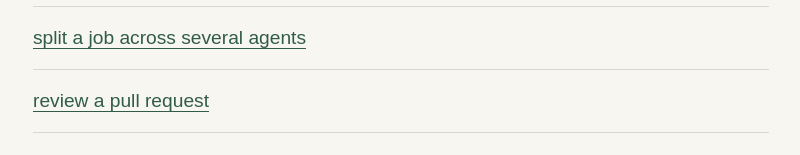
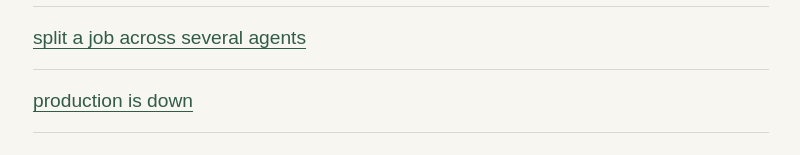
Before and after one commit to kavir10/pickamodel, a Next.js app: page / in a window 1280 px wide. Shown: the part 789-944 px from the top of the page, without its empty margins (239-1039 px from the left). Built offline with nearby package versions, Linux system fonts and the light colour scheme.

Commit message:
Add prod incident job page

```diff
--- a/content/jobs/index.ts
+++ b/content/jobs/index.ts
@@ -5,6 +5,7 @@ import { greenfieldScaffold } from "./greenfield-scaffold";
 import { localVsApi } from "./local-vs-api";
 import { longAutonomousTask } from "./long-autonomous-task";
 import { parallelSubagents } from "./parallel-subagents";
+import { prodIncident } from "./prod-incident";
 import { prReview } from "./pr-review";
 import { refactorPr } from "./refactor-pr";
 import { testGeneration } from "./test-generation";
@@ -12,7 +13,7 @@ import { toolLoopDebug } from "./tool-loop-debug";
 import { uiFromDesign } from "./ui-from-design";
 import type { Job } from "./types";
 
-export const jobs = [codebaseOnboarding, dependencyUpgrade, failingCi, greenfieldScaffold, localVsApi, longAutonomousTask, parallelSubagents, prReview, refactorPr, testGeneration, toolLoopDebug, uiFromDesign] satisfies Job[];
+export const jobs = [codebaseOnboarding, dependencyUpgrade, failingCi, greenfieldScaffold, localVsApi, longAutonomousTask, parallelSubagents, prodIncident, prReview, refactorPr, testGeneration, toolLoopDebug, uiFromDesign] satisfies Job[];
 
 export function getJob(slug: string): Job | undefined {
   return jobs.find((job) => job.slug === slug);
--- /dev/null
+++ b/content/jobs/prod-incident.ts
@@ -0,0 +1,35 @@
+import type { Job } from "./types";
+
+export const prodIncident: Job = {
+  slug: "prod-incident",
+  title: "production is down",
+  oneLiner: "Users can't use the product right now. You need the smallest change that restores it, not a rewrite that happens to include the fix.",
+  recommendations: [
+    {
+      model: "Frontier",
+      bestWhen: "The last deploy doesn't explain the outage, or the tempting fix is to rebuild the path.",
+      avoidWhen: "The log already names the bad release and rollback is the whole job.",
+      costVibe: "$$$",
+    },
+    {
+      model: "Faster / cheaper cloud",
+      bestWhen: "The error is one line, a bad flag, or a config you can revert.",
+      avoidWhen: '"While we\'re in here" starts growing the diff.',
+      costVibe: "$",
+    },
+    {
+      model: "Local mid",
+      bestWhen: "Prod logs and secrets can't leave the machine.",
+      avoidWhen: "The incident is wider than the context you can paste.",
+      costVibe: "~free",
+    },
+  ],
+  why: [
+    "An incident ends when users are back, not when the code looks better.",
+    "Cheap models patch the symptom. Frontier earns it when you don't yet know which change took prod down.",
+    "Roll back before you rewrite. If the last deploy is the suspect, reverting is the fix.",
+    "Use failing-ci only after prod is up. A green build doesn't mean the page loads.",
+  ],
+  relatedSlugs: ["failing-ci", "tool-loop-debug", "refactor-pr"],
+  lastUpdated: "2026-10-04",
+};
```
